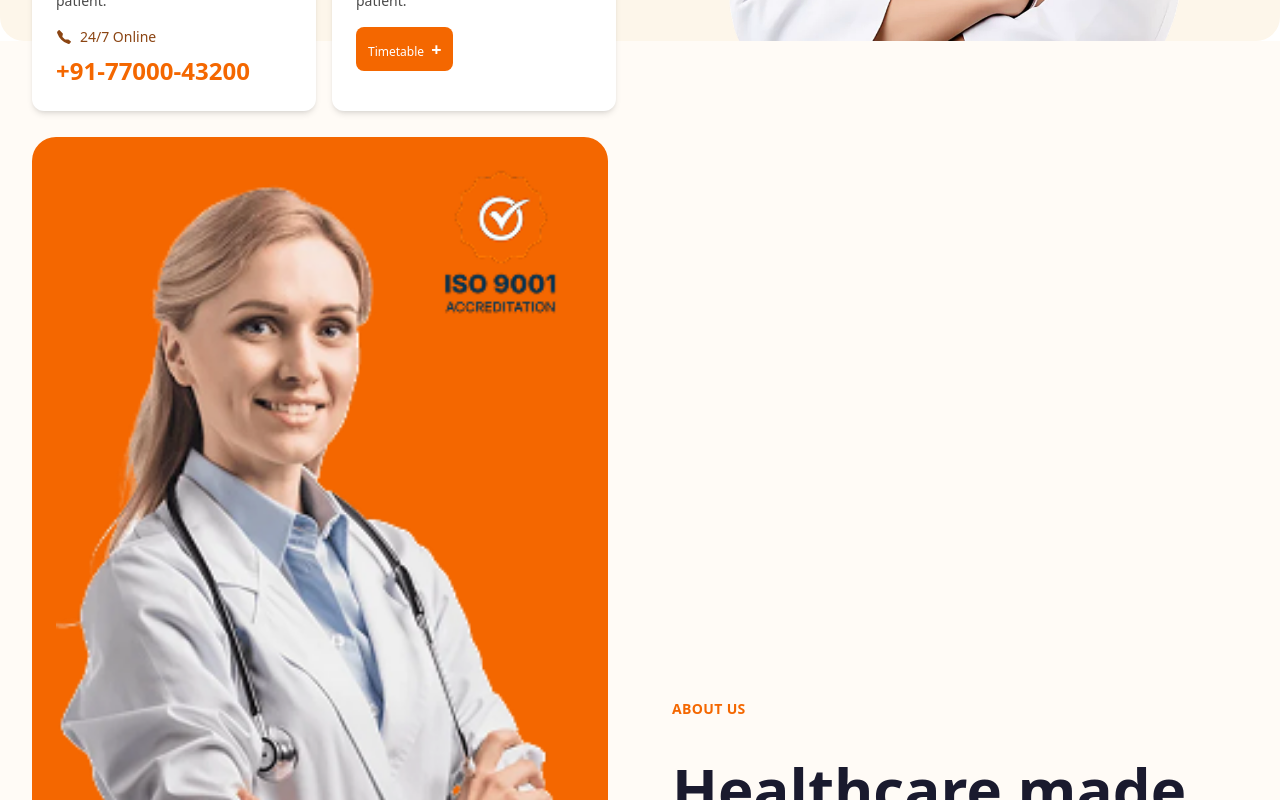
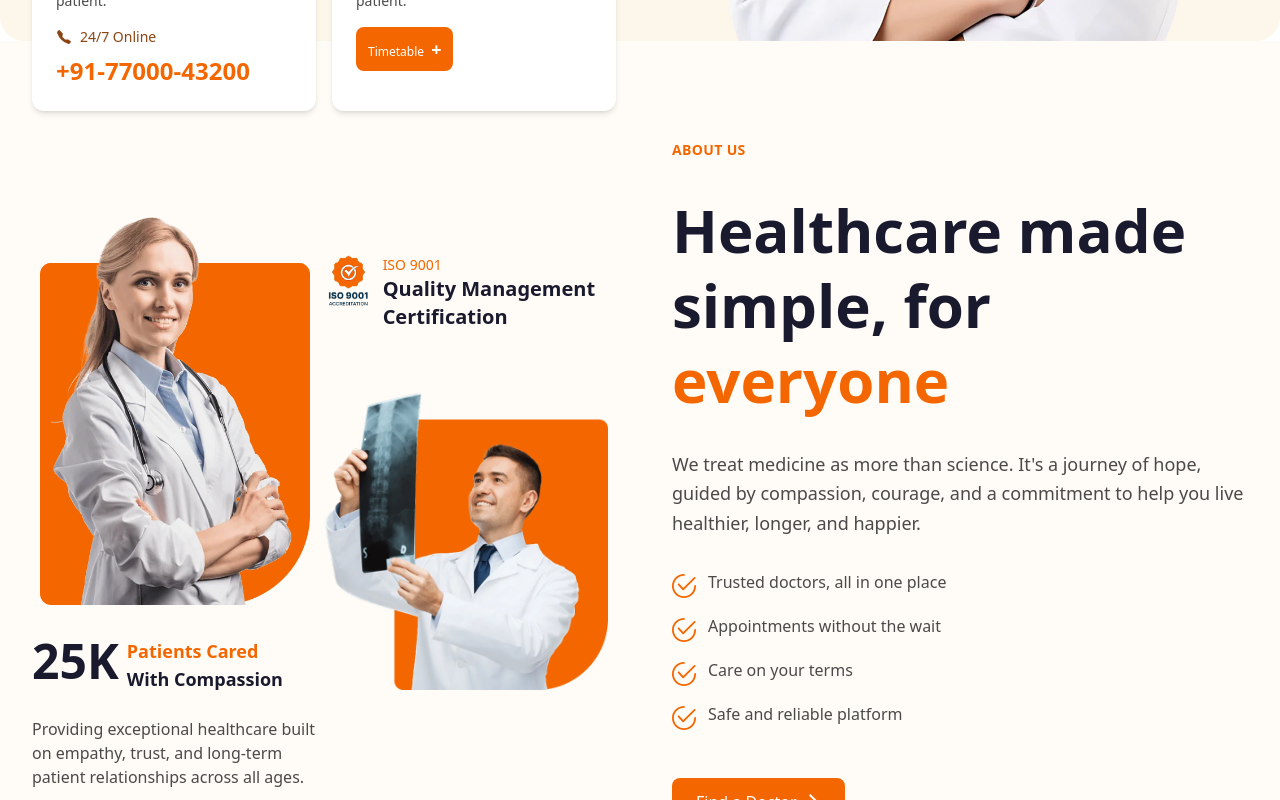
Before and after one commit to sharmaarpan123/tabendi, a Next.js app: page / in a window 1280 px wide. Shown: the part 700-1500 px from the top of the page. Built offline with nearby package versions, Linux system fonts and the light colour scheme.

Commit message:
working in the about section

```diff
--- a/src/components/Home/AboutUsSection/Index.jsx
+++ b/src/components/Home/AboutUsSection/Index.jsx
@@ -65,44 +65,25 @@ const AboutUsSection = () => {
             initial="hidden"
             whileInView="visible"
             viewport={viewportOptions}
-            className="relative"
+            className="relative grid pt-16 grid-cols-1 lg:grid-cols-2 gap-1 lg:gap-1 items-center"
           >
             {/* Female Doctor */}
+            <div className="w-full">
               <motion.div
                 initial={{ opacity: 0, y: 50 }}
                 whileInView={{ opacity: 1, y: 0 }}
                 viewport={viewportOptions}
                 transition={{ duration: 0.8, delay: 0.2 }}
-              className="relative mb-8"
+                className="relative mb-8 w-full h-[400px] rounded-3xl  sm:p-6"
               >
-              <div className="relative bg-[#F46700] rounded-3xl p-4 sm:p-6 overflow-hidden">
-                <div className="relative z-10">
                 <Image
                   src="/images/HomeAboutUs/LeftFemaleDoctor.png"
                   alt="Female Doctor"
-                    width={400}
-                    height={500}
-                    className="object-contain w-full h-auto"
+                  fill
+                  className="object-contain  w-full h-auto"
                 />
-                </div>
-              </div>
 
                 {/* ISO Certification Badge */}
-              <motion.div
-                initial={{ opacity: 0, scale: 0 }}
-                whileInView={{ opacity: 1, scale: 1 }}
-                viewport={viewportOptions}
-                transition={{ duration: 0.6, delay: 0.5, type: "spring" }}
-                className="absolute top-4 right-4 sm:top-8 sm:right-8 z-20"
-              >
-                <Image
-                  src="/images/HomeAboutUs/certificationImage.png"
-                  alt="ISO 9001 Quality Management Certification"
-                  width={150}
-                  height={150}
-                  className="object-contain"
-                />
-              </motion.div>
               </motion.div>
 
               {/* Patient Count Statistic */}
@@ -111,51 +92,75 @@ const AboutUsSection = () => {
                 whileInView={{ opacity: 1, x: 0 }}
                 viewport={viewportOptions}
                 transition={{ duration: 0.6, delay: 0.4 }}
-              className="mb-6"
+                className="mb-6 flex gap-2 justify-center lg:justify-start"
               >
-              <div className="text-6xl sm:text-7xl font-bold text-[#1a1a2e] mb-2">
+                <div className="text-6xl sm:text-5xl font-bold text-[#1a1a2e] mb-2">
                   25K
                 </div>
                 <p className="text-lg text-[#4A4A4A]">
-                <span className="text-[#F46700] font-semibold">
+                  <span className="text-[#F46700] font-semibold block">
                     Patients Cared
                   </span>{" "}
+                  <span className="text-[#1a1a2e] font-bold">
                     With Compassion
+                  </span>
                 </p>
               </motion.div>
-
               {/* Descriptive Text */}
               <motion.p
                 initial={{ opacity: 0, y: 20 }}
                 whileInView={{ opacity: 1, y: 0 }}
                 viewport={viewportOptions}
                 transition={{ duration: 0.6, delay: 0.6 }}
-              className="text-base text-[#4A4A4A] mb-8 max-w-md"
+                className="text-base text-[#4A4A4A] mb-8 max-w-md mx-auto lg:mx-0"
               >
                 Providing exceptional healthcare built on empathy, trust, and
                 long-term patient relationships across all ages.
               </motion.p>
+            </div>
+            <div>
+              <div className="flex  gap-2">
+                <motion.div
+                  initial={{ opacity: 0, scale: 0 }}
+                  whileInView={{ opacity: 1, scale: 1 }}
+                  viewport={viewportOptions}
+                  transition={{ duration: 0.6, delay: 0.5, type: "spring" }}
+                >
+                  <Image
+                    src="/images/HomeAboutUs/certificationImage.png"
+                    alt="ISO 9001 Quality Management Certification"
+                    width={80}
+                    height={80}
+                    className="object-contain"
+                  />
+                </motion.div>
+                <div>
+                  <p className="text-sm text-[#F46700]">ISO 9001</p>
+                  <h3 className="text-xl font-bold text-[#1a1a2e] mb-2">
+                    {" "}
+                    Quality Management Certification
+                  </h3>
+                </div>
+              </div>
 
               {/* Male Doctor */}
               <motion.div
                 initial={{ opacity: 0, y: 50 }}
                 whileInView={{ opacity: 1, y: 0 }}
                 viewport={viewportOptions}
-              transition={{ duration: 0.8, delay: 0.8 }}
-              className="relative"
+                transition={{ duration: 0.8, delay: 0.2 }}
+                className="relative mb-8 w-full h-[400px] rounded-3xl  sm:p-6"
               >
-              <div className="relative bg-[#F46700] rounded-3xl p-4 sm:p-6 overflow-hidden">
-                <div className="relative z-10">
                 <Image
                   src="/images/HomeAboutUs/RightMaleDcotor.png"
-                    alt="Male Doctor"
-                    width={400}
-                    height={500}
-                    className="object-contain w-full h-auto"
+                  alt="Female Doctor"
+                  fill
+                  className="object-contain  w-full h-auto"
                 />
+
+                {/* ISO Certification Badge */}
+              </motion.div>
             </div>
-              </div>
-            </motion.div>
           </motion.div>
 
           {/* Right Section - Content */}
@@ -176,8 +181,9 @@ const AboutUsSection = () => {
             {/* Main Heading */}
             <motion.div variants={itemVariants}>
               <h2 className="text-4xl sm:text-5xl lg:text-6xl font-bold leading-tight">
-                <span className="text-[#1a1a2e]">Healthcare made simple, for</span>
-                <br />
+                <span className="text-[#1a1a2e]">
+                  Healthcare made simple, for
+                </span>{" "}
                 <span className="text-[#F46700]">everyone</span>
               </h2>
             </motion.div>
@@ -187,16 +193,13 @@ const AboutUsSection = () => {
               variants={itemVariants}
               className="text-lg text-[#4A4A4A] leading-relaxed max-w-xl"
             >
-              We treat medicine as more than science. It&apos;s a journey of hope,
-              guided by compassion, courage, and a commitment to help you live
-              healthier, longer, and happier.
+              We treat medicine as more than science. It&apos;s a journey of
+              hope, guided by compassion, courage, and a commitment to help you
+              live healthier, longer, and happier.
             </motion.p>
 
             {/* Features List */}
-            <motion.div
-              variants={itemVariants}
-              className="space-y-4"
-            >
+            <motion.div variants={itemVariants} className="space-y-4">
               {features.map((feature, index) => (
                 <motion.div
                   key={index}
@@ -215,10 +218,7 @@ const AboutUsSection = () => {
             </motion.div>
 
             {/* CTA Button */}
-            <motion.div
-              variants={itemVariants}
-              className="pt-4"
-            >
+            <motion.div variants={itemVariants} className="pt-4">
               <ThemeButton variant="primary" size="lg" isArrowIcon={true}>
                 Find a Doctor
               </ThemeButton>
```
Also changed, not shown: public/images/HomeAboutUs/LeftFemaleDoctor.png, public/images/HomeAboutUs/RightMaleDcotor.png. Lines whose indentation alone changed are shown as unchanged.
